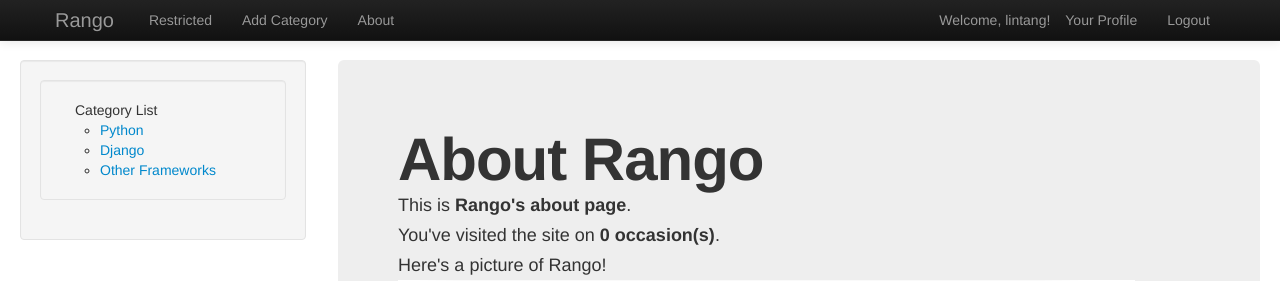
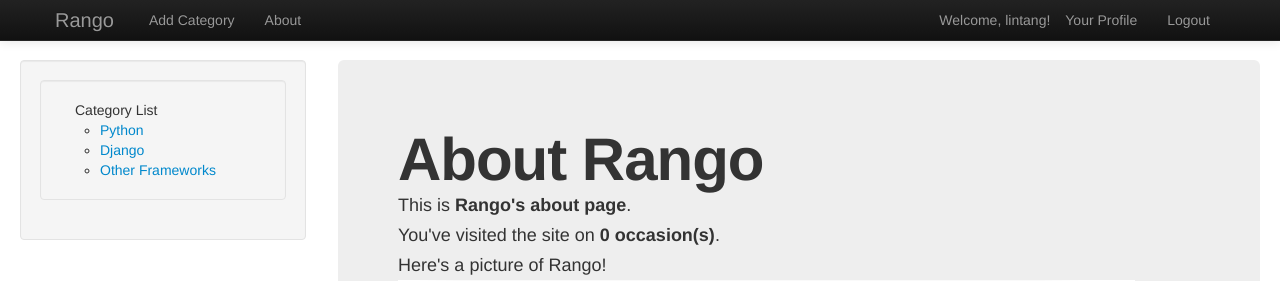
Before and after one commit to onty/django, a Django app: page /rango/about/ in a window 1280 px wide. Shown: the top 281 px of the page. Run offline with Django 3.2, Linux system fonts and the light colour scheme; a user stored in the database is signed in; data comes from the database, SQL or seed files in the repository; parts of the project's set-up code (start-up, migrations or seed data) failed here and were passed over.

Commit message:
remove restrictd access link

```diff
--- a/templates/rango/base.html
+++ b/templates/rango/base.html
@@ -34,7 +34,6 @@
                </ul>
                <ul class="nav">
                    {% if user.is_authenticated %}
-                    <li><a href="/rango/restricted/">Restricted</a></li>
                     <li><a href="/rango/add_category/">Add Category</a></li>
                    {% endif %}
                    <li><a href="/rango/about/">About</a></li>
```
